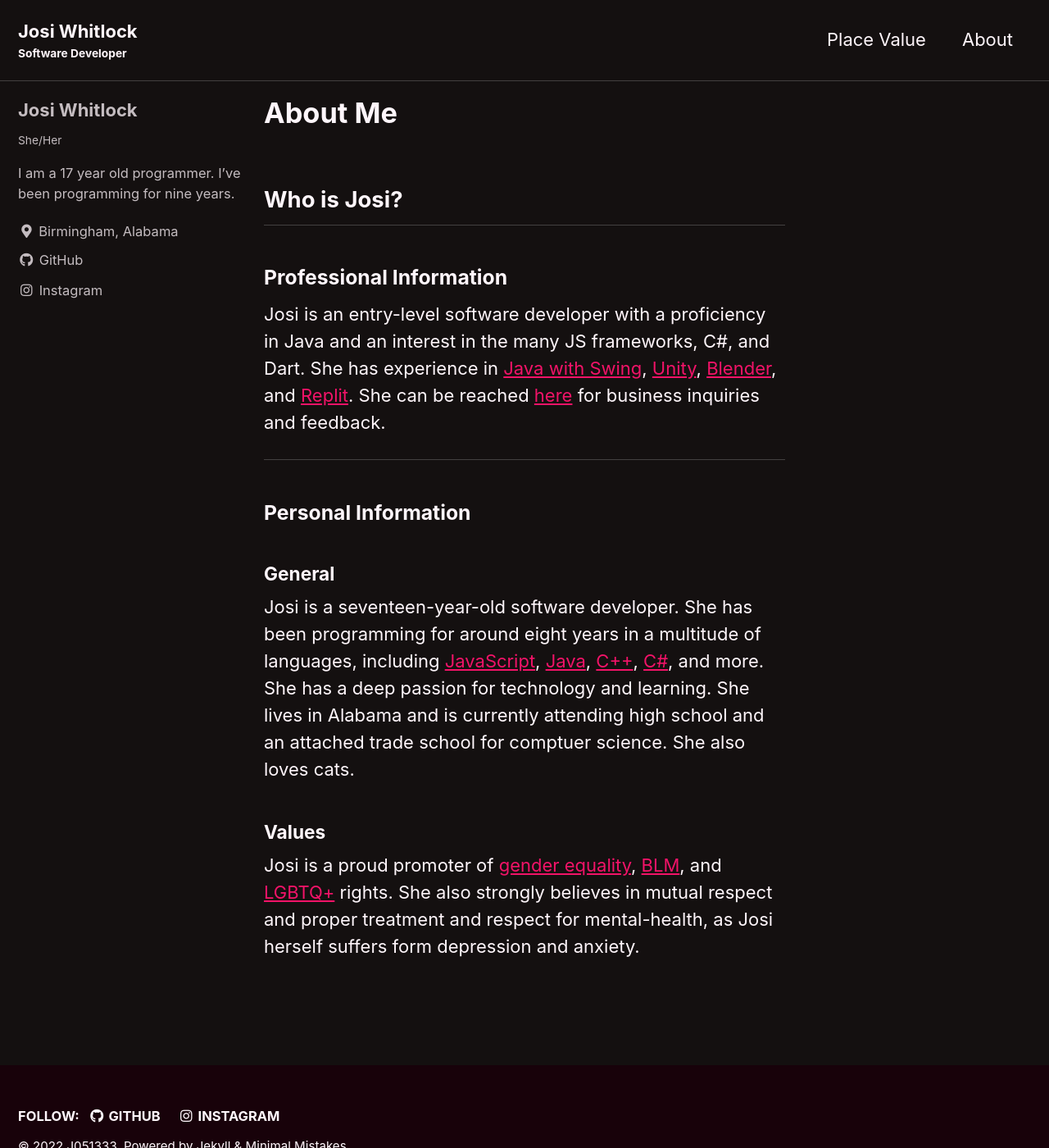
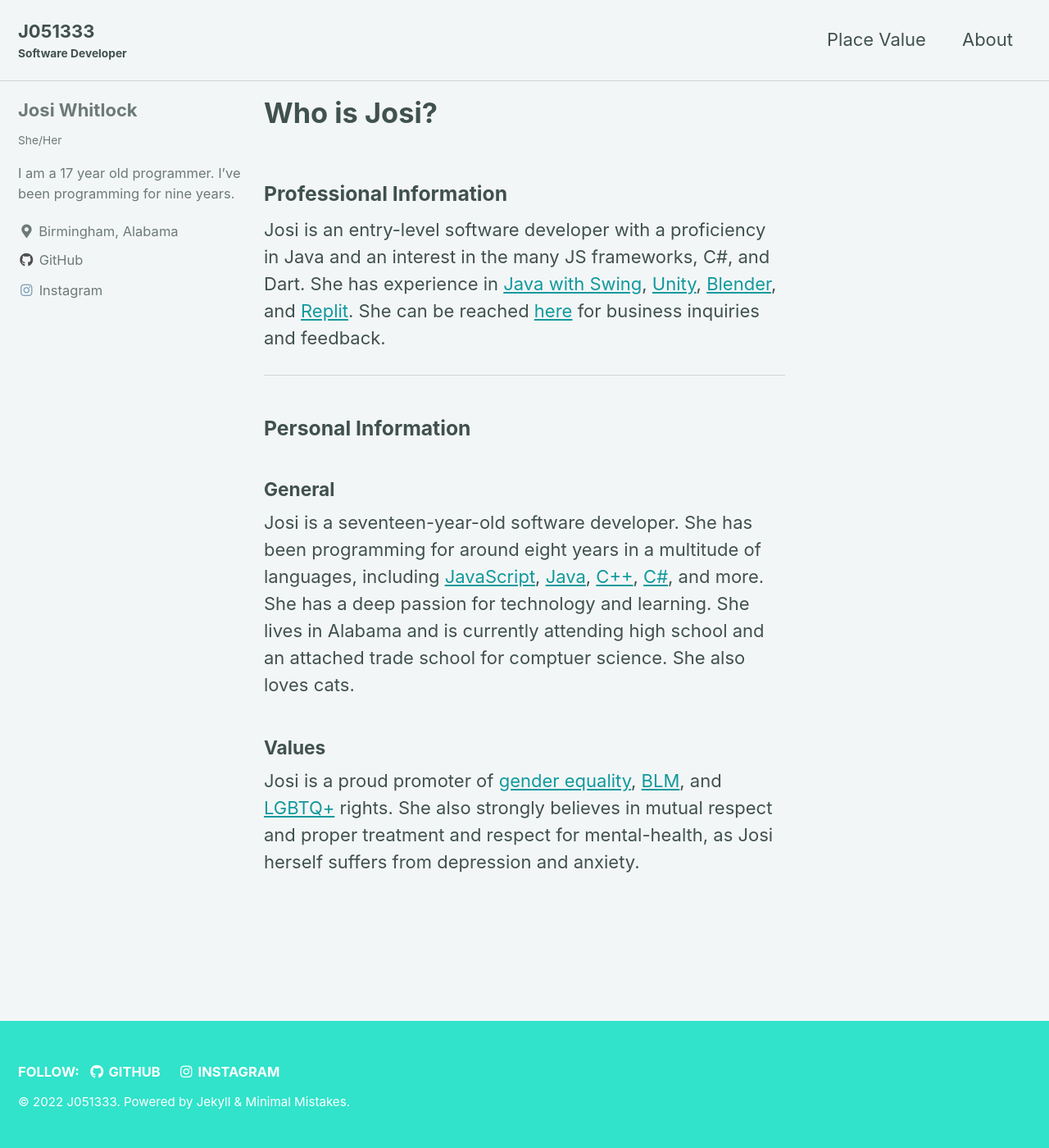
Before and after one commit to J051333/j051333.github.io, a Jekyll site: the page built from _pages/about.md, in a window 1280 px wide and 1400 px high. Shown: the whole window at 82% size. Built offline with Jekyll 4.4.1, drawn with Linux system fonts in a browser that asks for light colours; cached includes are drawn as plain includes.

Commit message:
Work on about and Java getting started

```diff
--- a/_config.yml
+++ b/_config.yml
@@ -12,11 +12,11 @@
 
 # theme                  : "minimal-mistakes-jekyll"
 # remote_theme           : "mmistakes/minimal-mistakes"
-minimal_mistakes_skin    : "neon" # "air", "aqua", "contrast", "dark", "dirt", "neon", "mint", "plum", "sunrise"
+minimal_mistakes_skin    : "mint" # "air", "aqua", "contrast", "dark", "dirt", "neon", "mint", "plum", "sunrise"
 
 # Site Settings
 locale                   : "en-US"
-title                    : "Josi Whitlock"
+title                    : "J051333"
 title_separator          : "-"
 subtitle                 : "Software Developer" # site tagline that appears below site title in masthead
 name                     : "J051333"
--- a/_pages/about.md
+++ b/_pages/about.md
@@ -1,10 +1,8 @@
 ---
-title: "About Me"
+title: "Who is Josi?"
 layout: single
 author_profile: true
 ---
-
-## Who is Josi?
 
 ### Professional Information
 
@@ -20,4 +18,4 @@
 
 ##### Values
 
-Josi is a proud promoter of [gender equality](https://en.wikipedia.org/wiki/Gender_equality), [BLM](https://en.wikipedia.org/wiki/Black_Lives_Matter), and [LGBTQ+](https://en.wikipedia.org/wiki/LGBT) rights. She also strongly believes in mutual respect and proper treatment and respect for mental-health, as Josi herself suffers form depression and anxiety.
+Josi is a proud promoter of [gender equality](https://en.wikipedia.org/wiki/Gender_equality), [BLM](https://en.wikipedia.org/wiki/Black_Lives_Matter), and [LGBTQ+](https://en.wikipedia.org/wiki/LGBT) rights. She also strongly believes in mutual respect and proper treatment and respect for mental-health, as Josi herself suffers from depression and anxiety.
```
Also changed, not shown: _posts/2022-02-01-Getting-Started-with-Java.md (added, +37 -0 lines).
